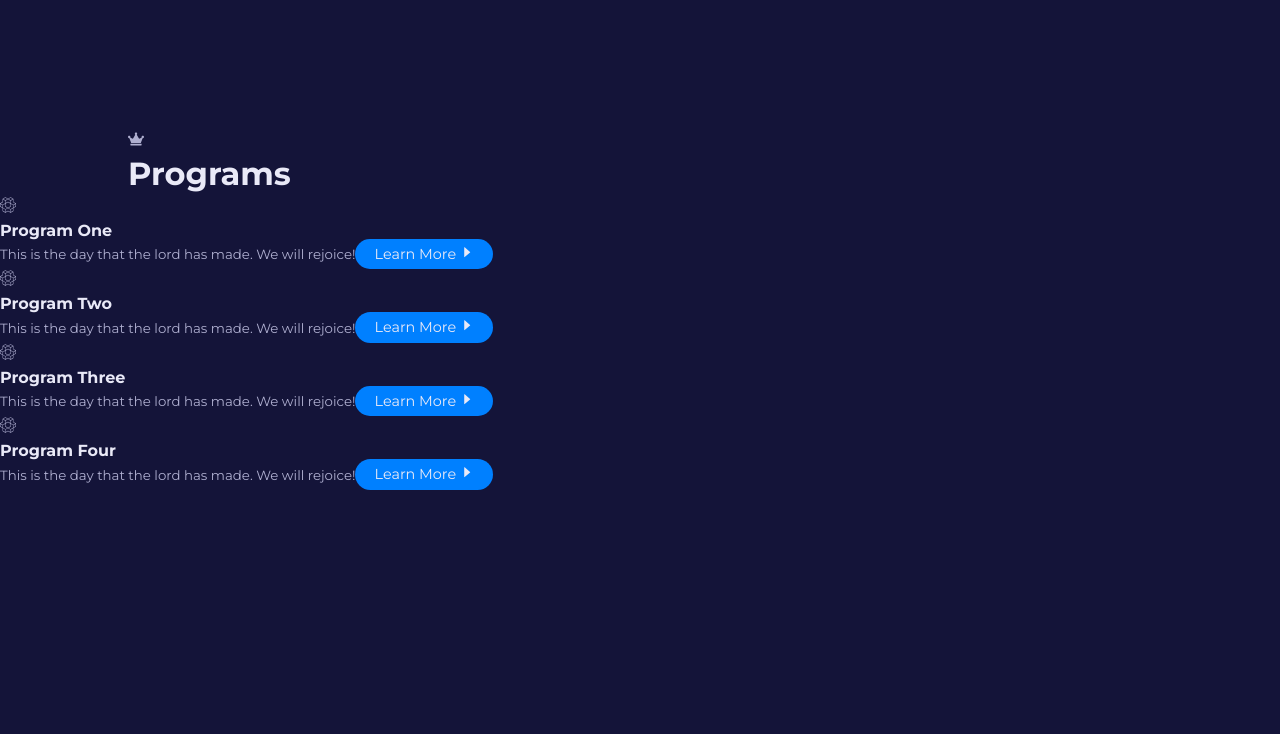
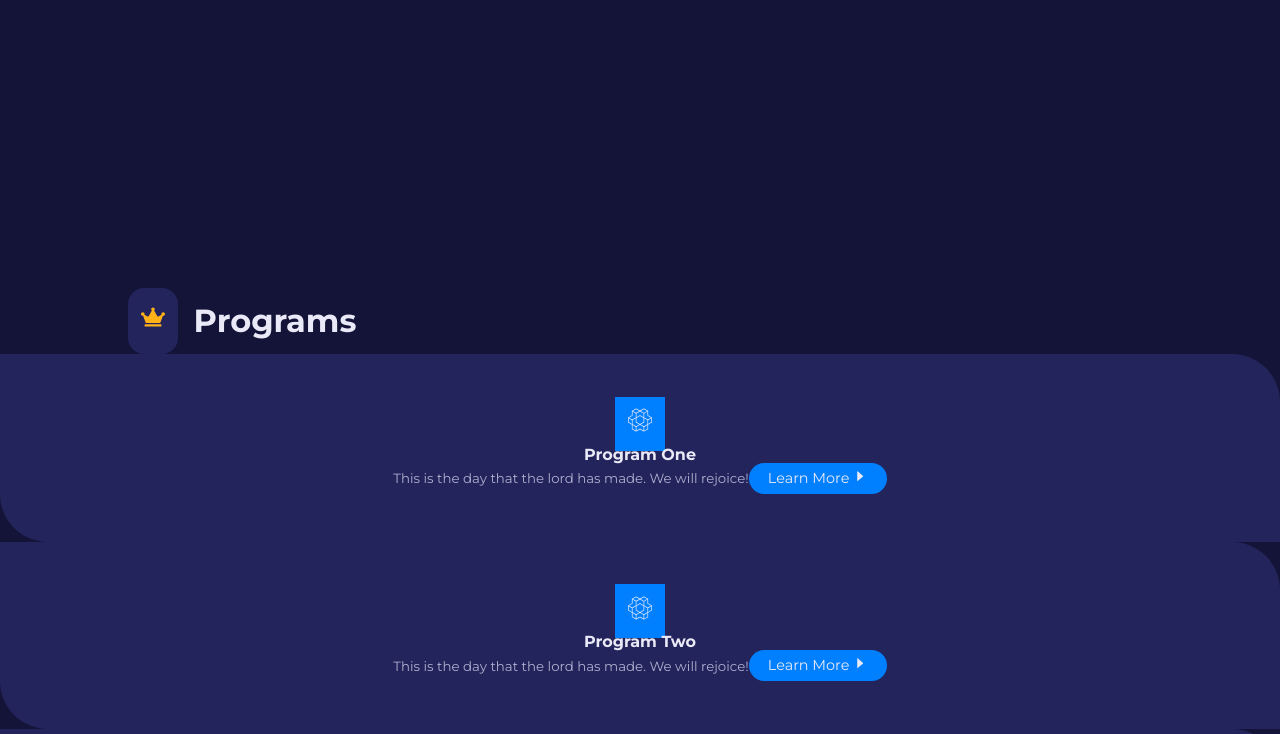
Before and after one commit to Eddysam2000/XP-Fitness, a React (Create React App) app: page / in a window 1280 px wide. Shown: the part 720-1454 px from the top of the page. Before the commit the page ends 1210 px from the top, so only its background shows below. Built offline with nearby package versions, Linux system fonts and the light colour scheme.

Commit message:
program done

```diff
--- a/src/index.css
+++ b/src/index.css
@@ -94,3 +94,55 @@ img {
 .btn.sm:hover {
     background: var(--color-gray-100);
 }
+
+
+
+
+
+section {
+    margin-top: 10rem;
+}
+
+.section_head {
+    align-items: center;
+    display: flex;
+    gap: 1rem;
+}
+
+.section_head span {
+    padding: 0.8rem;
+    background: var(--color-gray-500);
+    color: var(--color-secondary);
+    border-radius: 1rem;
+    font-size: 1.5rem;
+}
+
+
+
+
+
+
+
+.card {
+    background: var(--color-gray-500);
+    text-align: center;
+    border-radius: 0 3rem 0 3rem;
+    transition: var(--transition);
+    border: 2px solid transparent;
+    padding: 3rem 2rem;
+}
+
+.card:hover {
+    cursor: default;
+    border-color: var(--color-gray-400);
+    background: transparent;
+}
+
+.card span {
+    height: 3rem;
+    width: 3rem;
+    padding: 0.8rem;
+    font-size: 1.5rem;
+    color: var(--color-gray-100);
+    background: var(--color-primary);
+}
```
